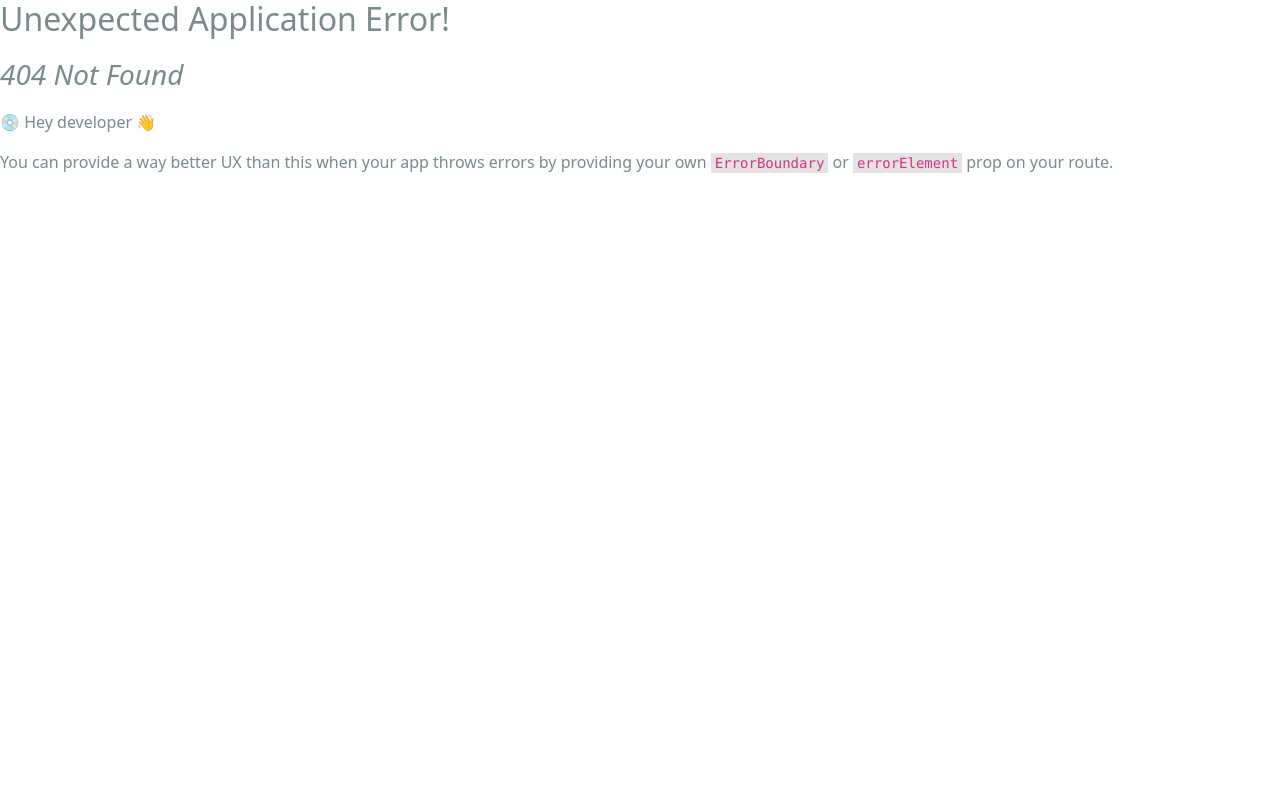
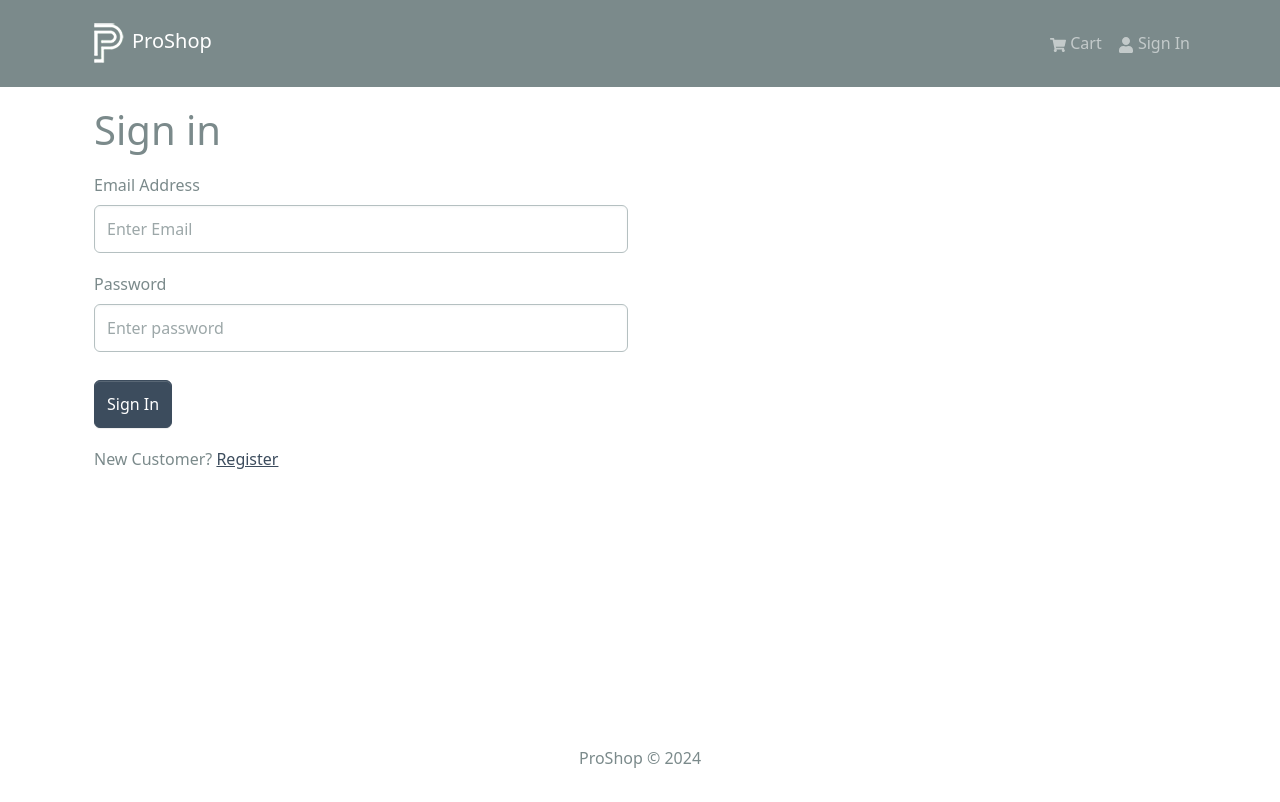
Before and after one commit to ptrwoo/proshop, a React (Create React App) app in the folder frontend/: page /login in a window 1280 px wide. Before the commit this address had no page. Shown: the top 802 px of the page. Built offline with nearby package versions, Linux system fonts and the light colour scheme.

Commit message:
added login screen and route to also adjusted the header to include link addresses

```diff
--- /dev/null
+++ b/frontend/src/components/FormContainer.jsx
@@ -0,0 +1,15 @@
+import { Container, Row, Col } from "react-bootstrap";
+
+const FormContainer = ({ children }) => {
+  return (
+    <Container>
+      <Row className="justify-contnet-md-center">
+        <Col xs={12} md={6}>
+          {children}
+        </Col>
+      </Row>
+    </Container>
+  );
+};
+
+export default FormContainer;
--- a/frontend/src/components/header.jsx
+++ b/frontend/src/components/header.jsx
@@ -18,7 +18,7 @@ const Header = () => {
           <Navbar.Toggle aria-controls="basic-navbar-nav" />
           <Navbar.Collapse id="basic-navbar-nav">
             <Nav className="ms-auto">
-              <Nav.Link as={Link} to="/">
+              <Nav.Link as={Link} to="/cart">
                 <FaShoppingCart /> Cart{" "}
                 {cartItems.length > 0 && (
                   <Badge pill bg="success" style={{ marginLeft: "5px" }}>
@@ -26,7 +26,7 @@ const Header = () => {
                   </Badge>
                 )}
               </Nav.Link>
-              <Nav.Link as={Link} to="/">
+              <Nav.Link as={Link} to="/login">
                 <FaUser /> Sign In{" "}
               </Nav.Link>
             </Nav>
--- a/frontend/src/index.js
+++ b/frontend/src/index.js
@@ -11,6 +11,7 @@ import store from "./store";
 import HomeScreen from "./screens/HomeScreen";
 import ProductScreen from "./screens/ProductScreen";
 import CartScreen from "./screens/CartScreen";
+import LoginScreen from "./screens/LoginScreen";
 import "./assets/styles/index.css";
 import "./assets/styles/bootstrap.custom.css";
 // import "bootstrap/dist/css/bootstrap.min.css";
@@ -23,6 +24,7 @@ const router = createBrowserRouter(
       <Route index={true} path="/" element={<HomeScreen />} />
       <Route path="/product/:id" element={<ProductScreen />} />
       <Route path="/cart" element={<CartScreen />} />
+      <Route path="/login" element={<LoginScreen />} />
     </Route>
   )
 );
--- /dev/null
+++ b/frontend/src/screens/LoginScreen.jsx
@@ -0,0 +1,54 @@
+import { useState } from "react";
+import { Link } from "react-router-dom";
+import { Form, Button, Row, Col } from "react-bootstrap";
+import FormContainer from "../components/FormContainer";
+
+const LoginScreen = () => {
+  const [email, setEmail] = useState("");
+  const [password, setPassword] = useState("");
+
+  const submitHandler = (e) => {
+    e.preventDefault();
+    console.log("submit");
+  };
+
+  return (
+    <FormContainer>
+      <h1>Sign in</h1>
+
+      <Form onSubmit={submitHandler}>
+        <Form.Group controlId="email" className="my-3">
+          <Form.Label>Email Address</Form.Label>
+          <Form.Control
+            type="email"
+            placeholder="Enter Email"
+            value={email}
+            onChange={(e) => setEmail(e.target.value)}
+          ></Form.Control>
+        </Form.Group>
+
+        <Form.Group controlId="password" className="my-3">
+          <Form.Label>Password</Form.Label>
+          <Form.Control
+            type="password"
+            placeholder="Enter password"
+            value={password}
+            onChange={(e) => setPassword(e.target.value)}
+          ></Form.Control>
+        </Form.Group>
+
+        <Button type="submit" variant="primary" className="mt-2">
+          Sign In
+        </Button>
+      </Form>
+
+      <Row className="py-3">
+        <Col>
+          New Customer? <Link to="/register">Register</Link>
+        </Col>
+      </Row>
+    </FormContainer>
+  );
+};
+
+export default LoginScreen;
--- /dev/null
+++ b/frontend/src/slices/authSlice.js
@@ -0,0 +1,22 @@
+import { createSlice } from "@reduxjs/toolkit";
+
+const initialState = {
+  userInfo: localStorage.getItem("userInfo")
+    ? JSON.parse(localStorage.getItem("userInfo"))
+    : null,
+};
+
+const authSlice = createSlice({
+  name: "auth",
+  initialState,
+  reducers: {
+    setCredentials: (state, action) => {
+      state.userInfo = action.payload;
+      localStorage.setITem("userInfo", JSON.stringify(action.payload));
+    },
+  },
+});
+
+export const { setCredentials } = authSlice.actions;
+
+export default authSlice.reducer;
--- a/frontend/src/store.js
+++ b/frontend/src/store.js
@@ -1,11 +1,13 @@
 import { configureStore } from "@reduxjs/toolkit";
 import { apiSlice } from "./slices/apiSlice";
 import cartSliceReducer from "./slices/cartSlice";
+import authSliceReducer from "./slices/authSlice";
 
 const store = configureStore({
   reducer: {
     [apiSlice.reducerPath]: apiSlice.reducer,
     cart: cartSliceReducer,
+    auth: authSliceReducer,
   },
   middleware: (getDefaultMiddleware) =>
     getDefaultMiddleware().concat(apiSlice.middleware),
```
Also changed, not shown: frontend/src/slices/usersApiSlice.js (added, +16 -0 lines).
